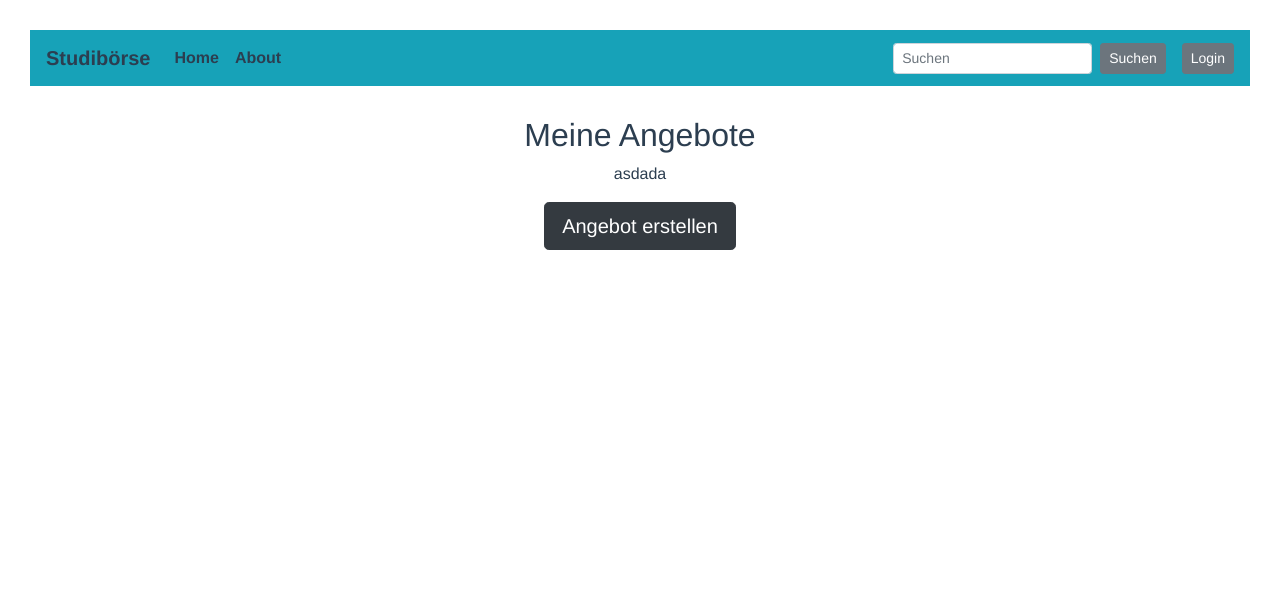
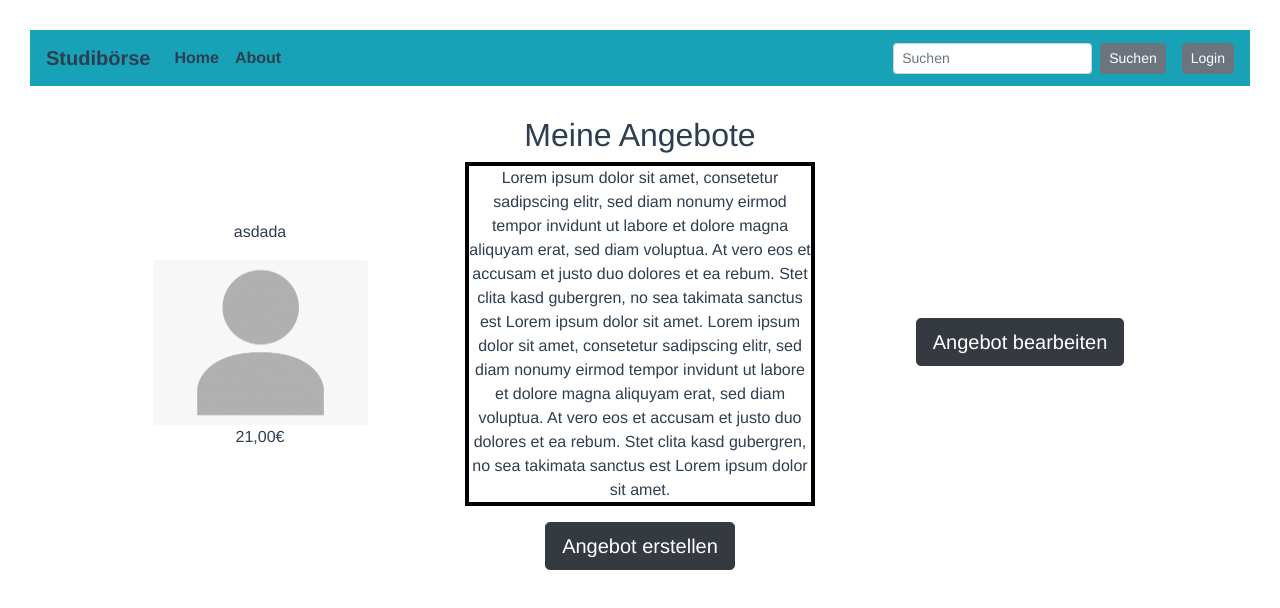
Before and after one commit to Softwareprojekt2021/frontend_web, a Vue app: page /meineangebote in a window 1280 px wide. Shown: the top 608 px of the page. Built offline with nearby package versions, Linux system fonts and the light colour scheme.

Commit message:
Meine Angebot seite im Design angepasst jedoch noch nicht mit dem Backend verbunden. Login ist nun mit dem Backend verbunden und müssen nur noch Sachen in die localstorage geschrieben werden.

```diff
--- a/public/angebot.json
+++ b/public/angebot.json
@@ -1 +1 @@
-{"art":"Verkauf","cat":"Literatur","betrag":"21,00€","title":"asdada","text":"awdwad"}
+{"art":"Verkauf","cat":"Literatur","betrag":"21,00€","title":"asdada","text":"Lorem ipsum dolor sit amet, consetetur sadipscing elitr, sed diam nonumy eirmod tempor invidunt ut labore et dolore magna aliquyam erat, sed diam voluptua. At vero eos et accusam et justo duo dolores et ea rebum. Stet clita kasd gubergren, no sea takimata sanctus est Lorem ipsum dolor sit amet. Lorem ipsum dolor sit amet, consetetur sadipscing elitr, sed diam nonumy eirmod tempor invidunt ut labore et dolore magna aliquyam erat, sed diam voluptua. At vero eos et accusam et justo duo dolores et ea rebum. Stet clita kasd gubergren, no sea takimata sanctus est Lorem ipsum dolor sit amet."}
--- a/src/views/Login.vue
+++ b/src/views/Login.vue
@@ -22,7 +22,7 @@
         <b-form-input
           id="input-2"
           type="password"
-          v-model="form.passwort"
+          v-model="form.password"
           placeholder="Passwort"
           required
         ></b-form-input>
@@ -46,22 +46,31 @@
 
 <!--Das script gibt der form Variablen in Javascript und eine Methode die, die Werte in einem Alter anzeigt-->
 <script>
+import axios from "axios";
 export default {
   data() {
     return {
       form: {
         email: "",
-        passwort: "",
+        password: "",
       },
       show: true,
+      data: "",
     };
   },
   methods: {
     onSubmit(event) {
       event.preventDefault();
-      alert(JSON.stringify(this.form));
+      axios.post("http://localhost:5000/login", this.form).then(
+        (response) => {
+          this.data = response;
+          console.log(JSON.stringify(this.data));
+        },
+        (error) => {
+          console.log(error);
+        }
+      );
       this.localData();
-      location.reload();
     },
     localData: function () {
       localStorage.setItem("Loggedin", true);
--- a/src/views/meineangebote.vue
+++ b/src/views/meineangebote.vue
@@ -2,9 +2,29 @@
   <div>
     <h2>Meine Angebote</h2>
     <b-container>
-
-      <p v-text="angebote.angebot.title"></p>
-    </b-container>
+      <!--b-row v-for="row in angebote" :key="row">
+        <b-col v-for="items in row" :key="items"> </b-col>
+      </b-row-->
+      <b-row>
+        <b-col
+          ><p v-text="angebote.angebot.title"></p>
+          <b-img
+            v-bind:src="placeholder"
+            height="165"
+            width="215"
+            rounded=""
+            alt="Rounded image" />
+          <p v-text="angebote.angebot.betrag"></p
+        ></b-col>
+        <b-col>
+          <p v-text="angebote.angebot.text" class="border"></p>
+        </b-col>
+        <b-col
+          ><b-button href="/edit" type="forward" class="btn btn-dark btn-lg">
+            Angebot bearbeiten
+          </b-button></b-col
+        >
+      </b-row>
       <b-button
         href="/erstellangebot"
         type="forward"
@@ -12,10 +32,12 @@
       >
         Angebot erstellen
       </b-button>
+    </b-container>
   </div>
 </template>
 
 <script>
+import placeholder from "../assets/profile.png";
 export default {
   data() {
     return {
@@ -28,6 +50,7 @@ export default {
           text: "",
         },
       },
+      placeholder: placeholder,
     };
   },
   mounted() {
@@ -50,13 +73,35 @@ export default {
       }
     },
   },
+  /*computed: {
+    rows() {
+      var rows = [];
+      var itemsPerRow = 3;
+      // assuming passer is an array of items..
+      var arr = this.passer;
+      for (var i = 0; i < arr.length; i += itemsPerRow) {
+        var row = [];
+        for (var z = 0; z < itemsPerRow; z++) {
+          row.push(arr[i + z]);
+        }
+        rows.push(row);
+      }
+      return rows;
+    },
+  },*/
 };
 </script>
 
 <style lang="scss">
 .btn-dark {
-  width: 15%;
+  width: fit-content;
   margin-left: auto;
   margin-right: auto;
 }
+.border {
+  border: 4px solid black !important;
+}
+.col {
+  margin: auto;
+}
 </style>
```
Lines whose indentation alone changed are shown as unchanged.
